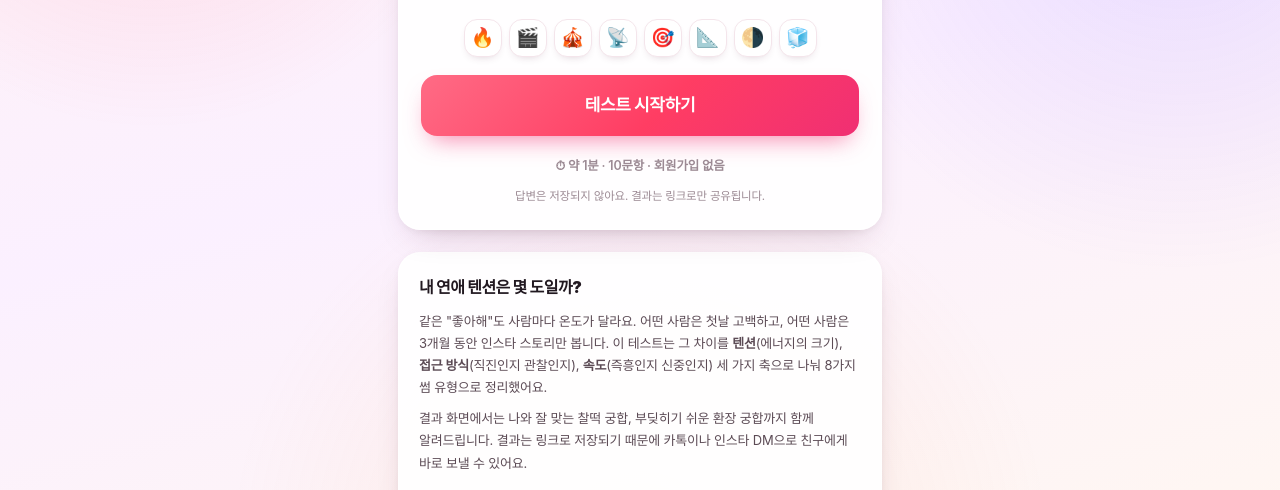
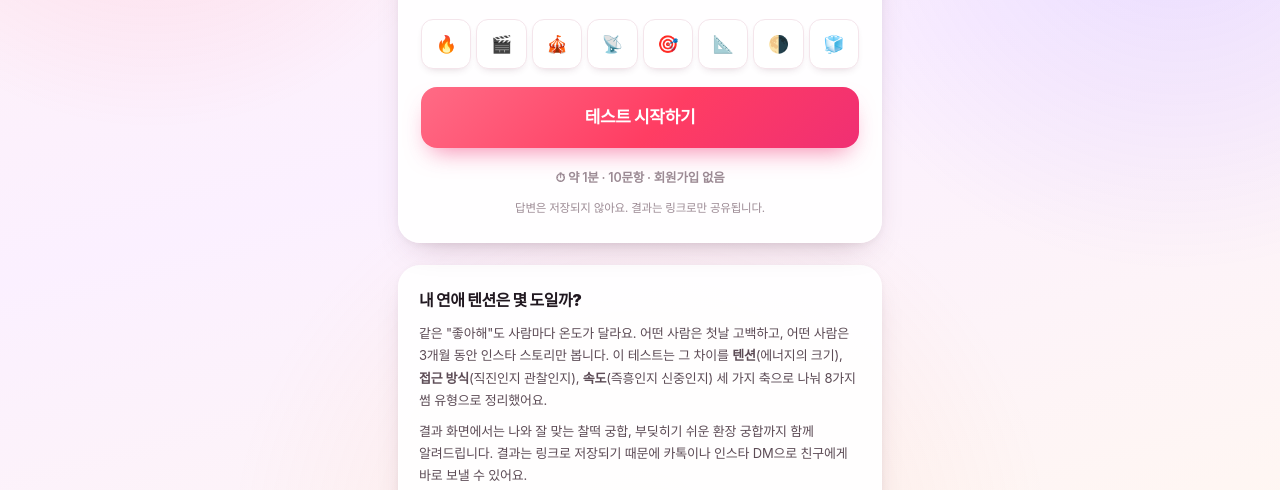
Before and after one commit to wjdtldks2007-art/wjdtldks2007-art.github.io, a plain HTML site: page love-test/index.html in a window 1280 px wide. Shown: the part 243-733 px from the top of the page. Drawn offline with Linux system fonts and the light colour scheme.

Commit message:
love-test: 유형 이모지 줄 8칸 그리드로 정렬, 선택지 더블탭 가드

```diff
--- a/love-test/index.html
+++ b/love-test/index.html
@@ -165,19 +165,18 @@
     word-break:keep-all;
   }
   .type-row{
-    display:flex;
-    justify-content:center;
-    flex-wrap:wrap;
-    gap:7px;
+    display:grid;
+    grid-template-columns:repeat(8,1fr);
+    gap:5px;
     margin:22px 0 4px;
   }
   .type-dot{
-    font-size:19px;
-    width:38px;
-    height:38px;
+    font-size:17px;
+    width:100%;
+    aspect-ratio:1 / 1;
     display:grid;
     place-items:center;
-    border-radius:13px;
+    border-radius:12px;
     background:#fff;
     border:1px solid var(--line);
     box-shadow:0 4px 10px -6px rgba(80,30,55,.3);
@@ -975,13 +974,14 @@
 
   /* ---------- 퀴즈 ---------- */
   function startQuiz(){
-    state = { i:0, answers:[], scores:{H:0,L:0,D:0,N:0,F:0,C:0}, hard:{H:0,L:0,D:0,N:0,F:0,C:0}, type:null };
+    state = { i:0, answers:[], scores:{H:0,L:0,D:0,N:0,F:0,C:0}, hard:{H:0,L:0,D:0,N:0,F:0,C:0}, type:null, locked:false };
     renderQuestion();
     show("quiz");
   }
 
   function renderQuestion(){
     var q = QUESTIONS[state.i];
+    state.locked = false;
     $("q-no").textContent = "Q" + (state.i + 1);
     $("q-text").textContent = q.q;
     $("count").textContent = (state.i + 1) + "/" + QUESTIONS.length;
@@ -1009,6 +1009,8 @@
   }
 
   function answer(idx, btn){
+    if (state.locked) return;
+    state.locked = true;
     btn.classList.add("picked");
     var opt = QUESTIONS[state.i].o[idx];
     state.answers[state.i] = idx;
```
